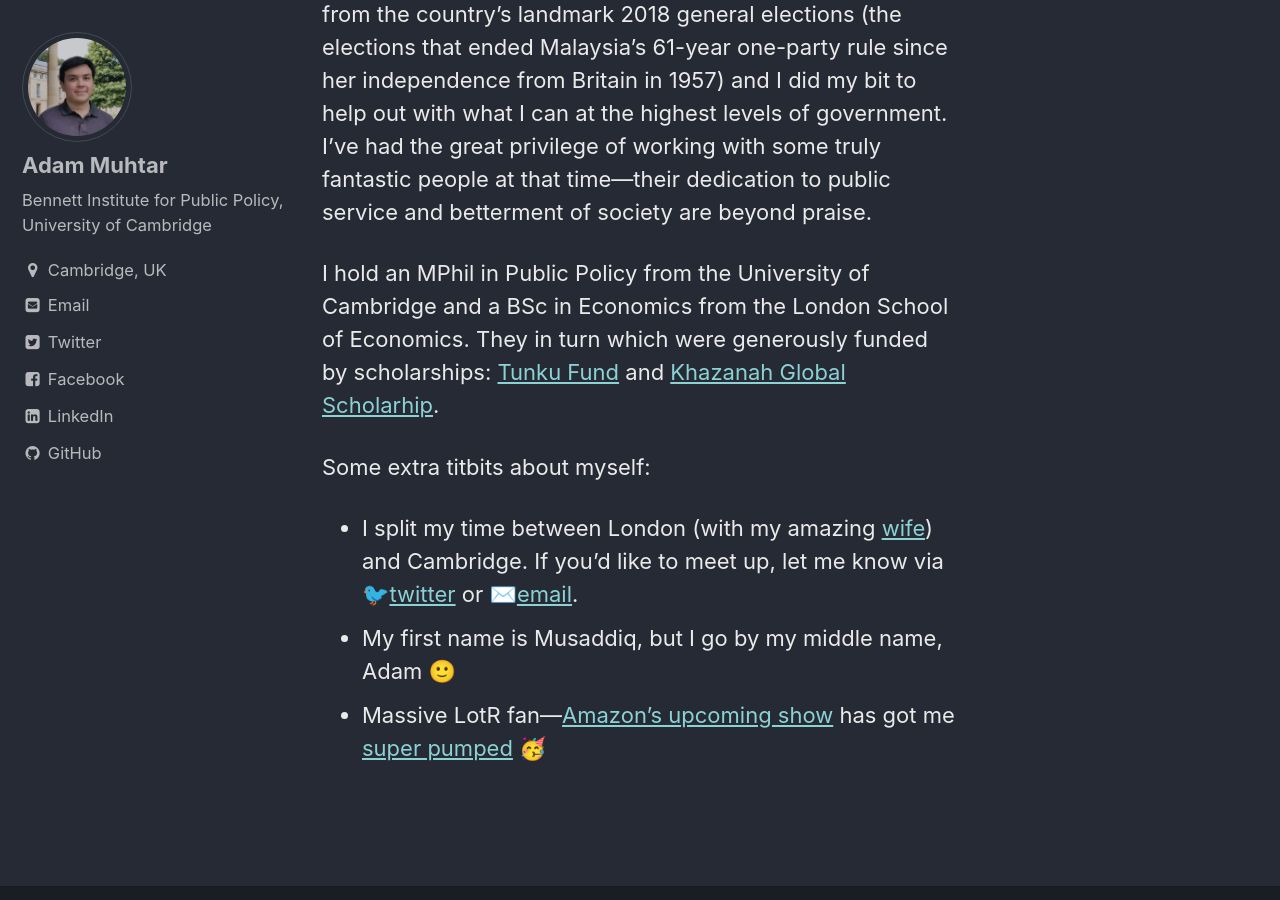
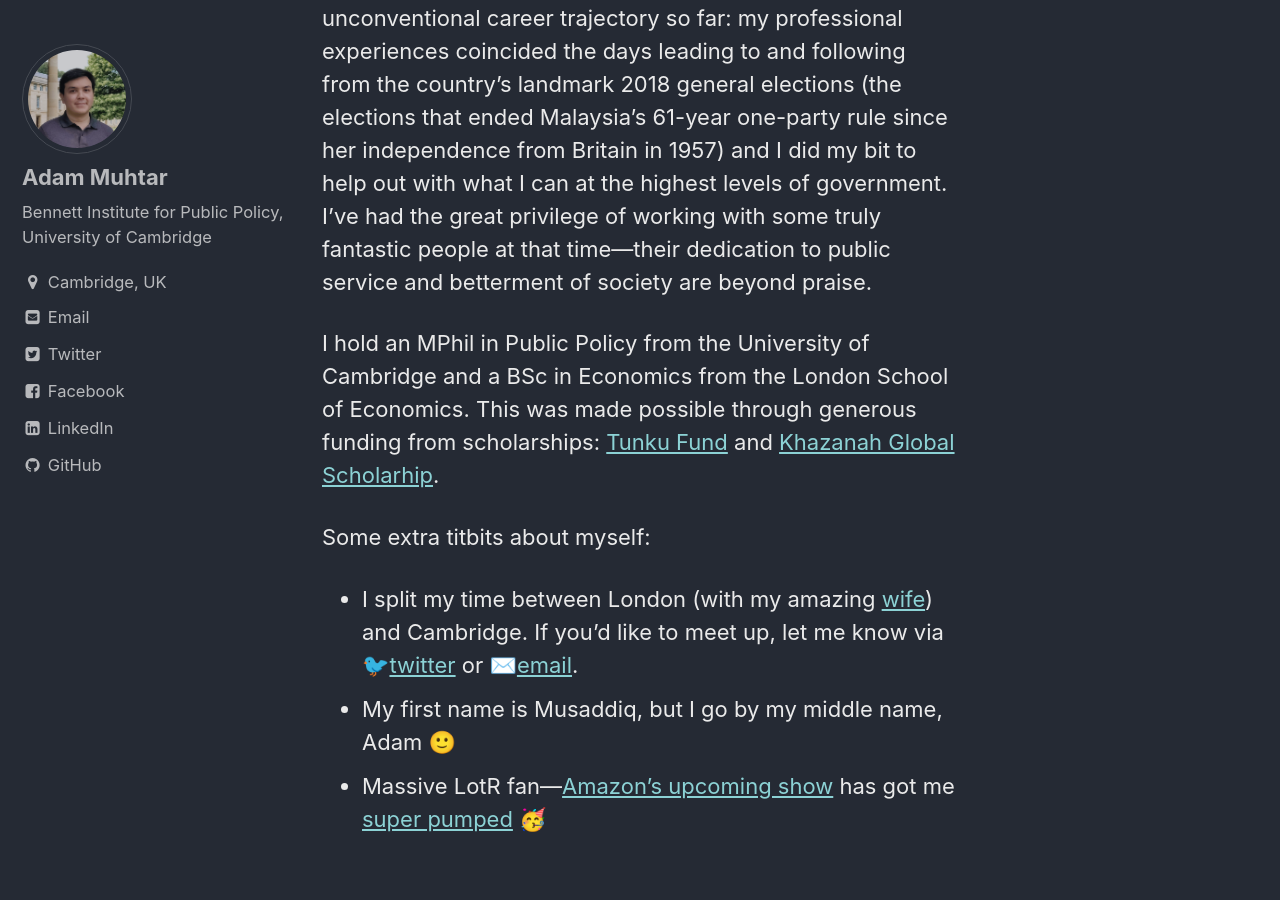
Before and after one commit to adammuhtar/adammuhtar.github.io, a Jekyll site: the page built from index.md, in a window 1280 px wide and 900 px high, scrolled down 979 px. Built offline with Jekyll 4.4.1, drawn with Linux system fonts in a browser that asks for light colours.

Commit message:
Update index.md

```diff
--- a/index.md
+++ b/index.md
@@ -9,17 +9,17 @@
 
 I'm using this website as a space to "[work with the garage door up](https://notes.andymatuschak.org/About_these_notes?stackedNotes=z21cgR9K3UcQ5a7yPsj2RUim3oM2TzdBByZu)", showcasing the stuff I've been working on and the process I go through to get there 👨‍🏭
 
-### Things I'm working on 👨‍💻
+## Things I'm working on 👨‍💻
 
 I'll update this bit fairly soon!
 
-### A little bit about me 🖖
+## A little bit about me 🖖
 
 I'm a researcher at the [Bennett Institute for Public Policy, University of Cambridge](https://www.bennettinstitute.cam.ac.uk/), working under the supervision of the incredible [Professor Diane Coyle](https://www.bennettinstitute.cam.ac.uk/about-us/team/diane-coyle/). We're doing our bit to better understand productivity in the UK, which is part of the wider work run by [the Productivity Institute](https://www.productivity.ac.uk/).
 
 Prior to my current work, I had been an economist within Malaysia's policymaking circles, meandering in all sorts of economics-related stuff from trade policy to public finance management. I think it's fair to say that I've had a fairly unconventional career trajectory so far: my professional experiences coincided the days leading to and following from the country's landmark 2018 general elections (the elections that ended Malaysia's 61-year one-party rule since her independence from Britain in 1957) and I did my bit to help out with what I can at the highest levels of government. I've had the great privilege of working with some truly fantastic people at that time—their dedication to public service and betterment of society are beyond praise.
 
-I hold an MPhil in Public Policy from the University of Cambridge and a BSc in Economics from the London School of Economics. They in turn which were generously funded by scholarships: [Tunku Fund](https://www.caths.cam.ac.uk/tunku-abdul-rahman-fund) and [Khazanah Global Scholarhip](https://www.yayasankhazanah.com.my/scholarship-programmes/khazanah-global-scholarship).
+I hold an MPhil in Public Policy from the University of Cambridge and a BSc in Economics from the London School of Economics. This was made possible through generous funding from scholarships: [Tunku Fund](https://www.caths.cam.ac.uk/tunku-abdul-rahman-fund) and [Khazanah Global Scholarhip](https://www.yayasankhazanah.com.my/scholarship-programmes/khazanah-global-scholarship).
 
 Some extra titbits about myself:
 * I split my time between London (with my amazing [wife](https://www.faridahfaiz.com/)) and Cambridge. If you'd like to meet up, let me know via 🐦[twitter](https://twitter.com/adammuhtar_) or ✉️[email](mailto:adam.b.muhtar@gmail.com).
```
